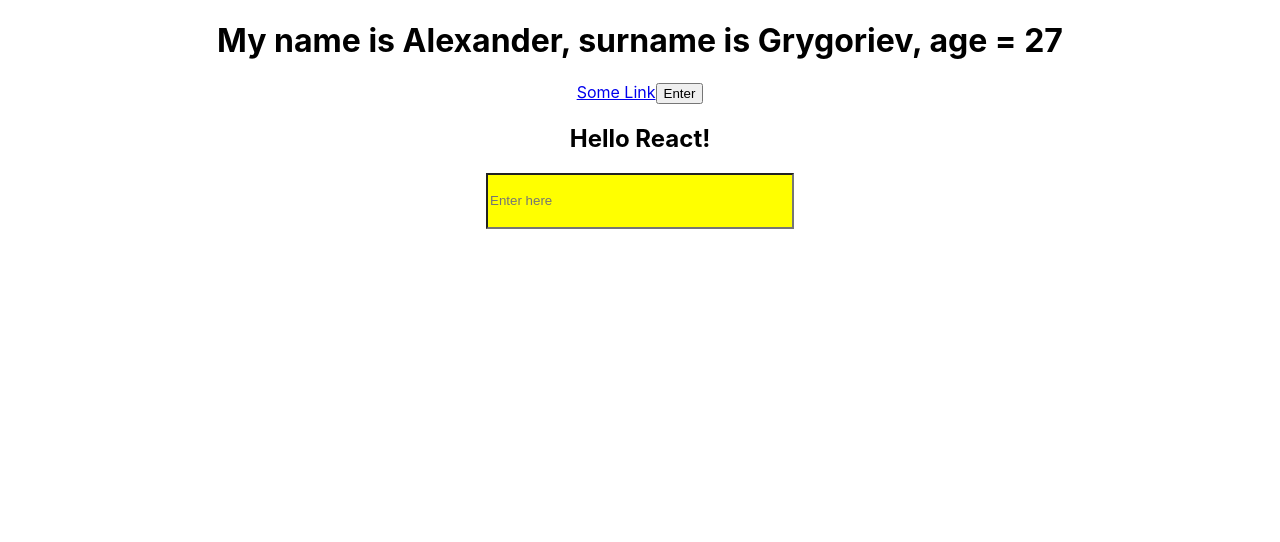
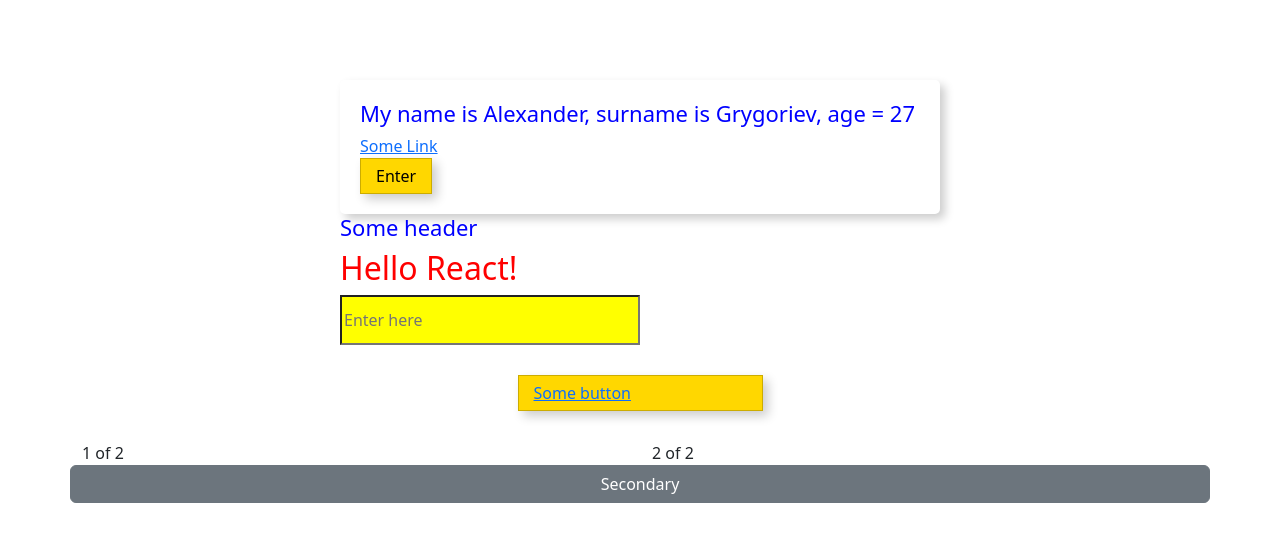
Before and after one commit to murziksasha/reactLearn, a React (Create React App) app in the folder my-app/: page / in a window 1280 px wide. Shown: the top 542 px of the page. Built offline with nearby package versions, Linux system fonts and the light colour scheme.

Commit message:
some css module library for React

```diff
--- a/my-app/src/App.js
+++ b/my-app/src/App.js
@@ -1,5 +1,6 @@
 
 import {Component} from 'react';
+import styled from 'styled-components';
 import './App.css';
 
 
@@ -27,7 +28,25 @@ return <input onChange = {this.changeValue} type="text" placeholder={holder} sty
   }
 }
 
+const EmpItem = styled.div`
+  padding: 20px;
+  margin-botton: 15px;
+  border-radius: 5px;
+  box-shadow: 5px 5px 10px rgba(0,0,0, .2);
+`;
 
+const Header2 = styled.h2`
+  font-size: 22px;
+  color: blue;
+`;
+
+export const Button = styled.button`
+  display: block;
+  padding: 5px 15px;
+  background-color: gold;
+  border: 1px solid rgba(0,0,0, .2);
+  box-shadow: 5px 5px 10px rgba(0,0,0, .2);
+`;
 
 class WhoAmI extends Component {
   constructor(props){
@@ -45,23 +64,34 @@ class WhoAmI extends Component {
   render(){
     const {name, surname, link} = this.props;
     return (
-      <div>
-        <h1>My name is {name}, surname is {surname}, age = {this.state.years}</h1>
+      <>
+      <EmpItem>
+        <Header2>My name is {name}, surname is {surname}, age = {this.state.years}</Header2>
         <a href={link}>Some Link</a>
-        <button onClick={this.nextYear}>{'Enter'}</button>
-      </div>
+        <Button onClick={this.nextYear}>{'Enter'}</Button>
+      </EmpItem>
+
+      <Header2>Some header</Header2>
+      </>
+
     )
   };
 
 }
 
+const Wrapper = styled.div`
+  width: 600px;
+  margin: 80px auto 0 auto;
+  color: red;
+`;
+
 function App() {
   return (
-    <div className="App">
+    <Wrapper>
       <WhoAmI name="Alexander" surname="Grygoriev" link="google.com"/>
       <Header/>
       <Field/>
-    </div>
+    </Wrapper>
   );
 }
 
--- /dev/null
+++ b/my-app/src/bootstrapTest.js
@@ -0,0 +1,15 @@
+import {Container, Row, Col, Button} from 'react-bootstrap';
+
+const BootstrapTest = () => {
+  return (
+    <Container>
+      <Row>
+        <Col>1 of 2</Col>
+        <Col>2 of 2</Col>
+        <Button variant="secondary">Secondary</Button>{' '}
+      </Row>
+    </Container>
+  )
+}
+
+export default BootstrapTest;
--- a/my-app/src/index.js
+++ b/my-app/src/index.js
@@ -1,14 +1,27 @@
 
 import React, {StrictMode} from 'react';
 import ReactDOM from 'react-dom';
+import styled from 'styled-components';
+
 import './index.css';
-import App from './App';
+import 'bootstrap/dist/css/bootstrap.min.css';
 
 
+import App from './App';
+import {Button} from './App';
+
+import BootstrapTest from './bootstrapTest';
+
+const BigButton = styled(Button)`
+  margin: 30px auto;
+  width: 245px;
+`;
 
 ReactDOM.render(
   <StrictMode>
     <App/>
+    <BigButton as="a">Some button</BigButton>
+    <BootstrapTest/>
   </StrictMode>,
   document.querySelector('#root')
   );
```
Also changed, not shown: 1 other file (tests, documents, lock files or other folders).
